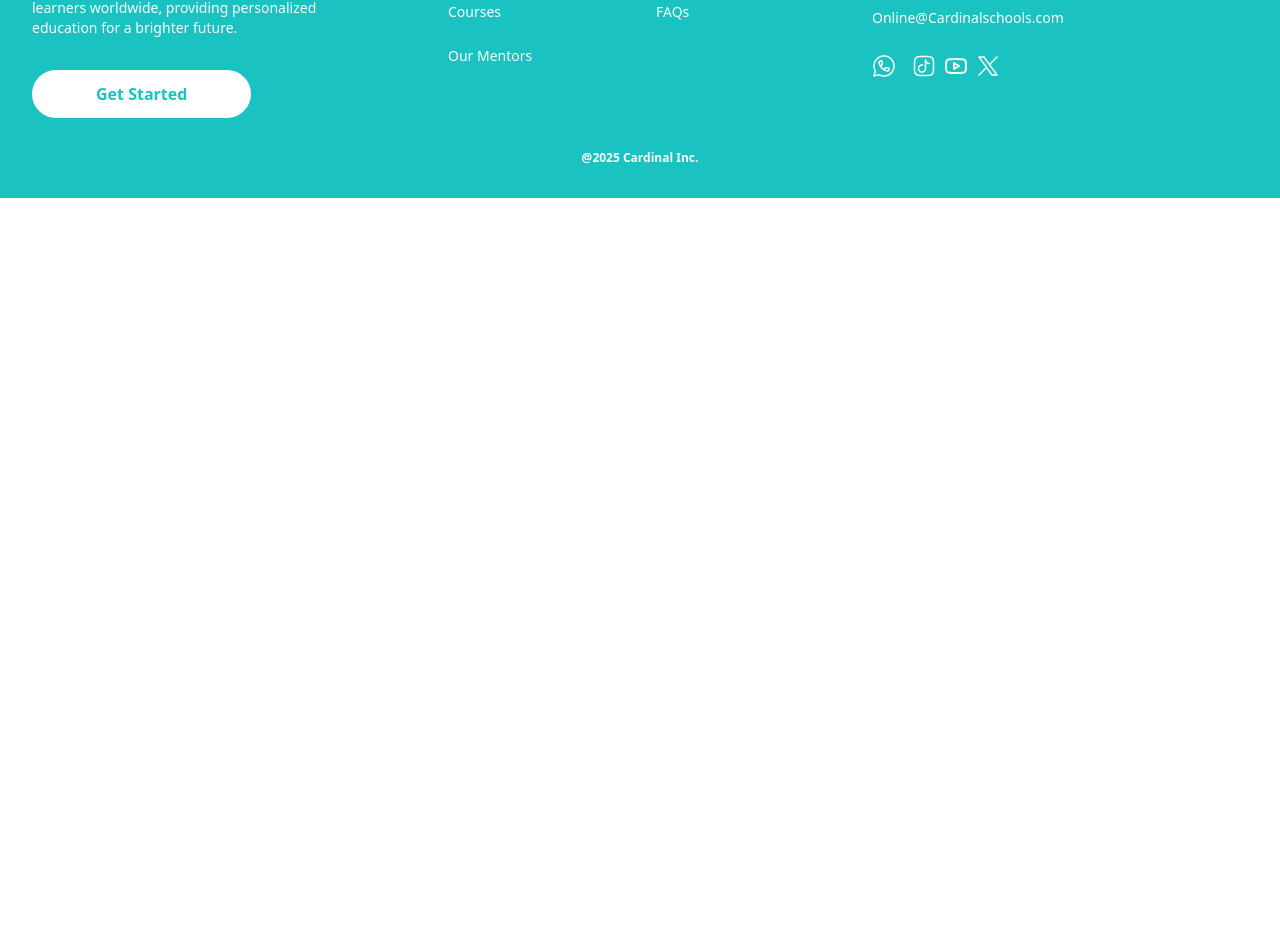
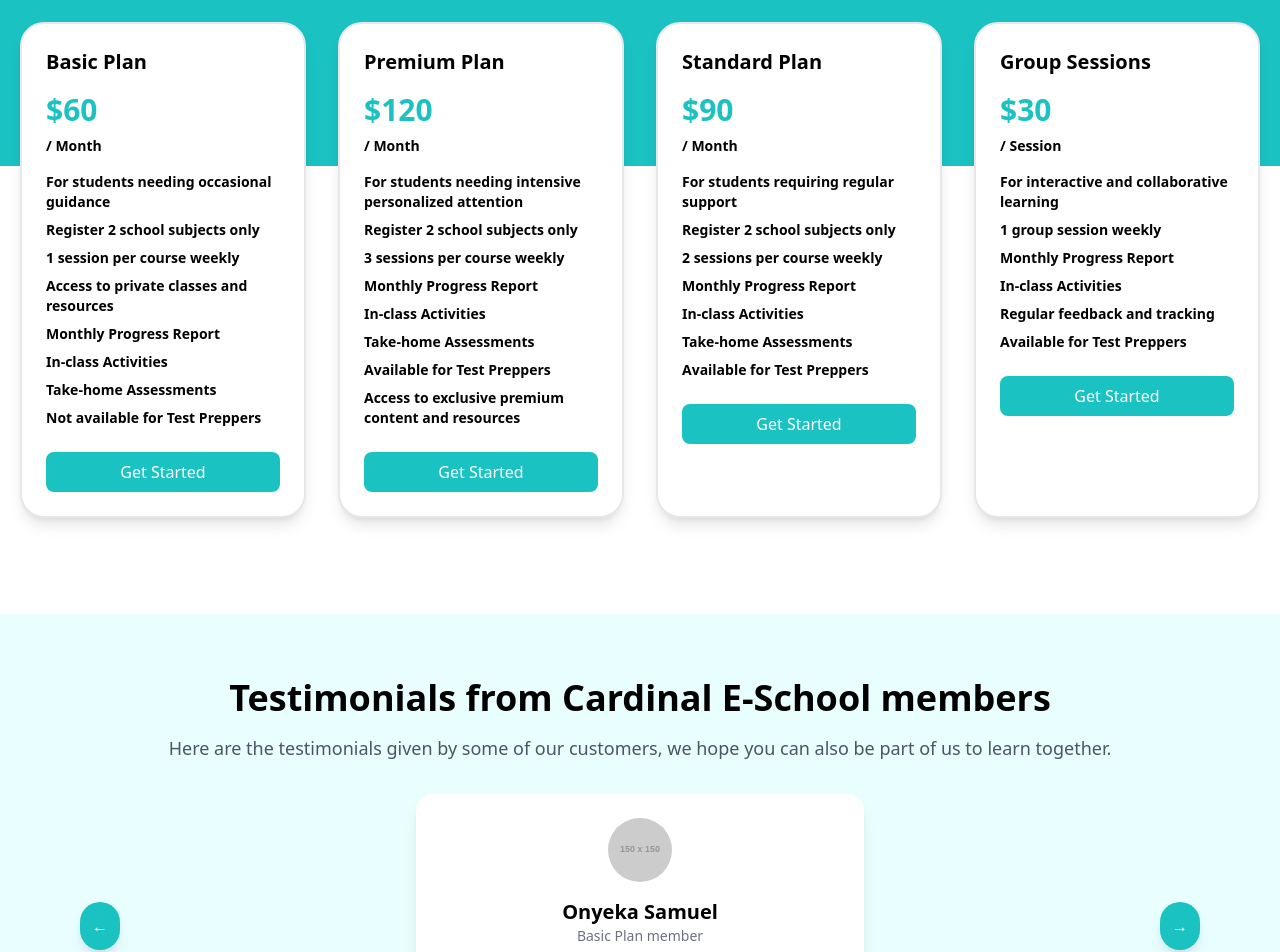
Before and after one commit to priest-2105/cardinal-eschool, a Next.js app: page / in a window 1280 px wide. Shown: the part 4505-5457 px from the top of the page. Before the commit the page ends 4703 px from the top, so only its background shows below. Built offline with nearby package versions, Linux system fonts and the light colour scheme.

Commit message:
homepage complete design

```diff
--- a/app/(public)/page.tsx
+++ b/app/(public)/page.tsx
@@ -2,7 +2,9 @@
 import FeaturesSection from "@/components/pages/Home/FeaturesSection";
 import HeroOneSection from "@/components/pages/Home/HeroOneSection";
 import PopularCourses from "@/components/pages/Home/popularCourses";
+import PricingPlans from "@/components/pages/Home/pricingPlans";
 import SkilledExpert from "@/components/pages/Home/skilledExpert";
+import Testimonials from "@/components/pages/Home/testimonials";
 
 
 export default function Home() {
@@ -13,6 +15,8 @@
     <CourseCategories/>
     <PopularCourses/>
     <SkilledExpert/>
+    <PricingPlans/>
+    <Testimonials/>
     </>
   );
 }
--- /dev/null
+++ b/components/pages/Home/pricingPlans/index.tsx
@@ -0,0 +1,100 @@
+const PricingPlans: React.FC = () => {
+    const pricingPlans = [
+      {
+        title: "Basic Plan",
+        price: "$60",
+        duration: "/ Month",
+        features: [
+          "For students needing occasional guidance",
+          "Register 2 school subjects only",
+          "1 session per course weekly",
+          "Access to private classes and resources",
+          "Monthly Progress Report",
+          "In-class Activities",
+          "Take-home Assessments",
+          "Not available for Test Preppers",
+        ],
+      },
+      {
+        title: "Premium Plan",
+        price: "$120",
+        duration: "/ Month",
+        features: [
+          "For students needing intensive personalized attention",
+          "Register 2 school subjects only",
+          "3 sessions per course weekly",
+          "Monthly Progress Report",
+          "In-class Activities",
+          "Take-home Assessments",
+          "Available for Test Preppers",
+          "Access to exclusive premium content and resources",
+        ],
+      },
+      {
+        title: "Standard Plan",
+        price: "$90",
+        duration: "/ Month",
+        features: [
+          "For students requiring regular support",
+          "Register 2 school subjects only",
+          "2 sessions per course weekly",
+          "Monthly Progress Report",
+          "In-class Activities",
+          "Take-home Assessments",
+          "Available for Test Preppers",
+        ],
+      },
+      {
+        title: "Group Sessions",
+        price: "$30",
+        duration: "/ Session",
+        features: [
+          "For interactive and collaborative learning",
+          "1 group session weekly",
+          "Monthly Progress Report",
+          "In-class Activities",
+          "Regular feedback and tracking",
+          "Available for Test Preppers",
+        ],
+      },
+    ];
+
+    return (
+      <div className="bg-[#fff] py-12 h-fit">
+        <div className="bg-[#1BC2C2] py-16 px-4 sm:px-8 lg:min-h-96 xlg:min-h-96 md:min-h-fit sm:min-h-fit lg:px-16">
+          <h1 className="text-5xl sm:text-4xl font-bold text-center text-white mb-4">
+            Ready to Join Us?
+          </h1>
+          <p className="text-center font-semibold text-white mb-12">
+            Choose a payment plan that suits you.
+          </p>
+        </div>
+        <div className="lg:-mt-48 h-fit py-12 px-5">
+          <div className="grid gap-8 sm:grid-cols-2 lg:grid-cols-4 max-w-7xl mx-auto">
+            {pricingPlans.map((plan, index) => (
+              <div
+                key={index}
+                className="bg-white group rounded-3xl shadow-lg min-w-[250px] p-6 border-2 hover:border-white-2 hover:bg-[#1BC2C2] hover:text-white transition"
+              >
+                <h2 className="text-xl font-bold mb-4">{plan.title}</h2>
+                <p className="text-3xl font-bold text-[#1BC2C2] group-hover:text-white mb-2">
+                  {plan.price}
+                </p>
+                <p className="text-sm mb-4 font-bold">{plan.duration}</p>
+                <ul className="text-sm list-disk space-y-2 mb-6 font-semibold">
+                  {plan.features.map((feature, i) => (
+                    <li key={i}>{feature}</li>
+                  ))}
+                </ul>
+                <button className="bg-[#1BC2C2] text-white py-2 px-4 rounded-lg hover:bg-teal-600 w-full">
+                  Get Started
+                </button>
+              </div>
+            ))}
+          </div>
+        </div>
+      </div>
+    );
+  };
+
+  export default PricingPlans;
--- /dev/null
+++ b/components/pages/Home/testimonials/index.tsx
@@ -0,0 +1,93 @@
+"use client";
+
+import React, { useState } from "react";
+
+const Testimonials: React.FC = () => {
+  const testimonials = [
+    {
+      name: "Onyeka Samuel",
+      plan: "Basic Plan member",
+      testimonial:
+        "I think Cardinal E-School is very good, with experienced mentors making me understand the courses I take here.",
+      image: "https://via.placeholder.com/150",
+    },
+    {
+      name: "Jane Doe",
+      plan: "Premium Plan member",
+      testimonial:
+        "The resources provided by Cardinal E-School have been incredibly helpful in my learning journey.",
+      image: "https://via.placeholder.com/150",
+    },
+    {
+      name: "John Smith",
+      plan: "Standard Plan member",
+      testimonial:
+        "The personalized sessions helped me focus better on my studies. Highly recommend it!",
+      image: "https://via.placeholder.com/150",
+    },
+  ];
+
+  const [currentIndex, setCurrentIndex] = useState(0);
+
+  const handlePrev = () => {
+    setCurrentIndex((prevIndex) =>
+      prevIndex === 0 ? testimonials.length - 1 : prevIndex - 1
+    );
+  };
+
+  const handleNext = () => {
+    setCurrentIndex((prevIndex) =>
+      prevIndex === testimonials.length - 1 ? 0 : prevIndex + 1
+    );
+  };
+
+  return (
+    <div className="bg-[#E9FFFF] py-16 px-4">
+      <div className="max-w-6xl mx-auto text-center">
+        <h2 className="text-4xl font-bold mb-4">Testimonials from Cardinal E-School members</h2>
+        <p className="text-lg text-gray-600 mb-8">
+          Here are the testimonials given by some of our customers, we hope you
+          can also be part of us to learn together.
+        </p>
+        <div className="relative">
+          {/* Arrows */}
+          <button
+            onClick={handlePrev}
+            className="absolute left-4 top-1/2 transform -translate-y-1/2 bg-[#1BC2C2] text-white p-3 rounded-full shadow-lg hover:bg-teal-600"
+          >
+            &#8592;
+          </button>
+          <button
+            onClick={handleNext}
+            className="absolute right-4 top-1/2 transform -translate-y-1/2 bg-[#1BC2C2] text-white p-3 rounded-full shadow-lg hover:bg-teal-600"
+          >
+            &#8594;
+          </button>
+
+          {/* Testimonial Card */}
+          <div className="flex items-center justify-center">
+            {testimonials.map((testimonial, index) => (
+              <div
+                key={index}
+                className={`${
+                  index === currentIndex ? "block" : "hidden"
+                } bg-white rounded-2xl shadow-lg p-6 w-11/12 max-w-md mx-auto`}
+              >
+                <img
+                  src={testimonial.image}
+                  alt={testimonial.name}
+                  className="w-16 h-16 rounded-full mx-auto mb-4"
+                />
+                <h3 className="text-xl font-bold">{testimonial.name}</h3>
+                <p className="text-sm text-gray-500 mb-4">{testimonial.plan}</p>
+                <p className="text-gray-700">{testimonial.testimonial}</p>
+              </div>
+            ))}
+          </div>
+        </div>
+      </div>
+    </div>
+  );
+};
+
+export default Testimonials;
```
Also changed, not shown: src/Components/Generic Layout/Public/Homepage/HeroOneSection/Index.jsx (added, +15 -0 lines), src/pages/Public/Home.jsx (added, +13 -0 lines).
